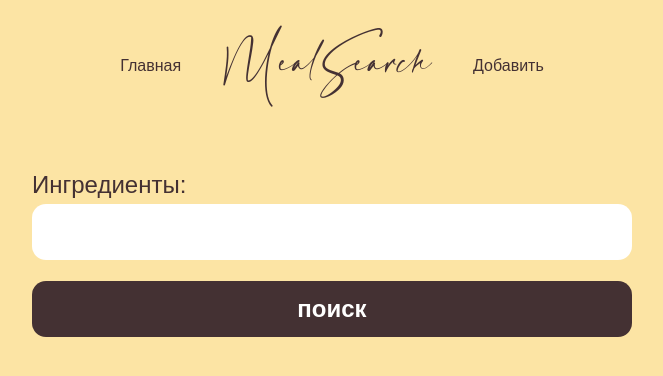
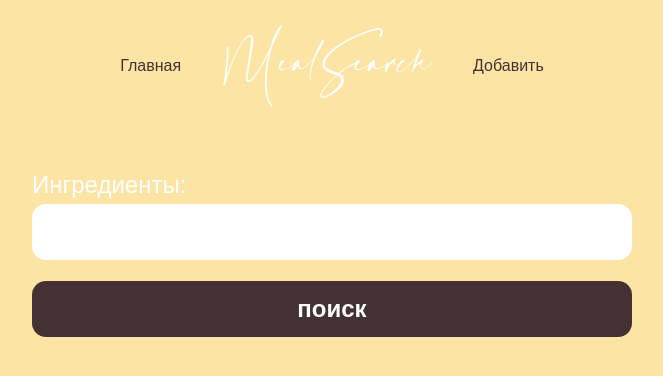
Before and after one commit to sem-a/meal-search-front, a React (Create React App) app: page / in a window 1280 px wide. Shown: the top 376 px of the page, without its empty margins (308-971 px from the left). Built offline with nearby package versions, Linux system fonts and the light colour scheme.

Commit message:
Update index.css

```diff
--- a/src/index.css
+++ b/src/index.css
@@ -120,7 +120,7 @@ body {
   font-size: 14px;
   font-weight: 400;
   background-color: #fce4a4;
-  color: #443133;
+  color: white;
 }
 
 .content {
```
